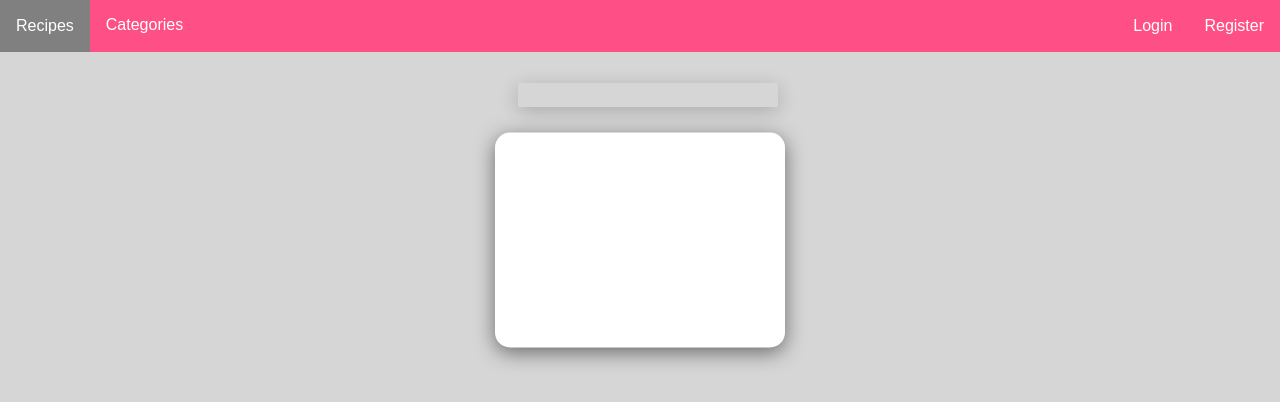
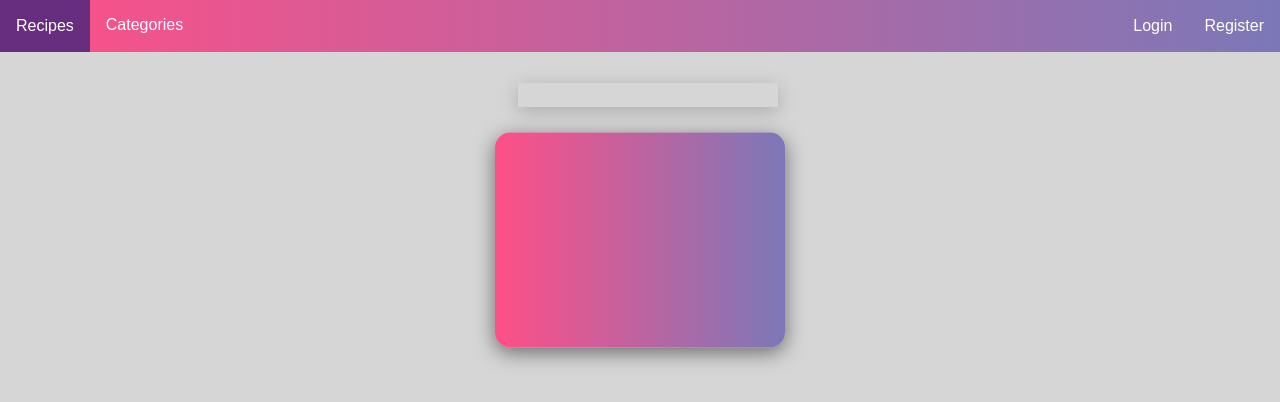
Before and after one commit to VangelIliev/SoftuniReactProject, a React (Create React App) app in the folder softuni-react/: page /RecipeDetails/1 in a window 1280 px wide. Shown: the top 402 px of the page. Built offline with nearby package versions, Linux system fonts and the light colour scheme; no server answers; the database is empty.

Commit message:
Changing header color

```diff
--- a/softuni-react/src/components/header/Header.module.css
+++ b/softuni-react/src/components/header/Header.module.css
@@ -1,7 +1,7 @@
 
   .navbar {
     overflow: hidden;
-    background-color: #ff4f87;
+    background: linear-gradient(90deg, #ff4f87, #7C78B8);
   }
   .navLink {
     float: left;
@@ -37,7 +37,7 @@
   }
 
   .navLink:hover,.authLinks:hover, .dropdown:hover .dropbtn {
-    background-color: gray;
+    background-color: rgb(103, 46, 128);
     cursor: pointer;
   }
 
@@ -62,6 +62,7 @@
   .content a:hover {
     background-color: gray;
     cursor: pointer;
+    color: white;
   }
 
   .dropdown:hover .content {
@@ -72,7 +73,7 @@
     padding: 18px 16px;
     text-decoration: none;
     text-align: center;
-    background-color: #ff4f87;
+    background: rgb(140,112,173);
     color: white;
     border: none;
     float: right;
@@ -82,12 +83,12 @@
     padding: 18px 16px;
     text-decoration: none;
     text-align: center;
-    background-color: #ff4f87;
+    background: rgb(140,112,173);
     color: white;
     border: none;
     float: right;
   }
   .userNavButton:hover{
-    background-color: gray;
+    background: rgb(103, 46, 128);
     cursor: pointer;
   }
--- a/softuni-react/src/components/recipe/Recipe.module.css
+++ b/softuni-react/src/components/recipe/Recipe.module.css
@@ -57,7 +57,7 @@ a {
   position: absolute;
   margin: 0;
   width: 100%;
-  color: var(--white);
+  color: whitesmoke;
   font-family: var(--headlinesFont);
   font-size: 25px;
   height: 100%;
@@ -123,7 +123,7 @@ a {
 .anker {
   font-family: var(--headlinesFont);
   display: inline-block;
-  background: var(--wildWatermelon);
+  background: linear-gradient(90deg, #ff4f87, #7C78B8);
   padding: 0.45em 1em;
   width: 100%;
   text-align: center;
--- a/softuni-react/src/components/recipeDetails/RecipeDetails.module.css
+++ b/softuni-react/src/components/recipeDetails/RecipeDetails.module.css
@@ -18,7 +18,7 @@
     position: relative;
     max-width : 300px;
     height : 215px;
-    background-color : #fff;
+    background: linear-gradient(90deg, #ff4f87, #7C78B8);
     margin : 30px 10px;
     padding : 20px 15px;
 
@@ -53,7 +53,7 @@
     position : relative;
     top : -140px;
     padding : 10px 15px;
-    color : #111;
+    color : white;
     text-align : left;
     margin-left: 15px;
     margin-top: 10px;
```
